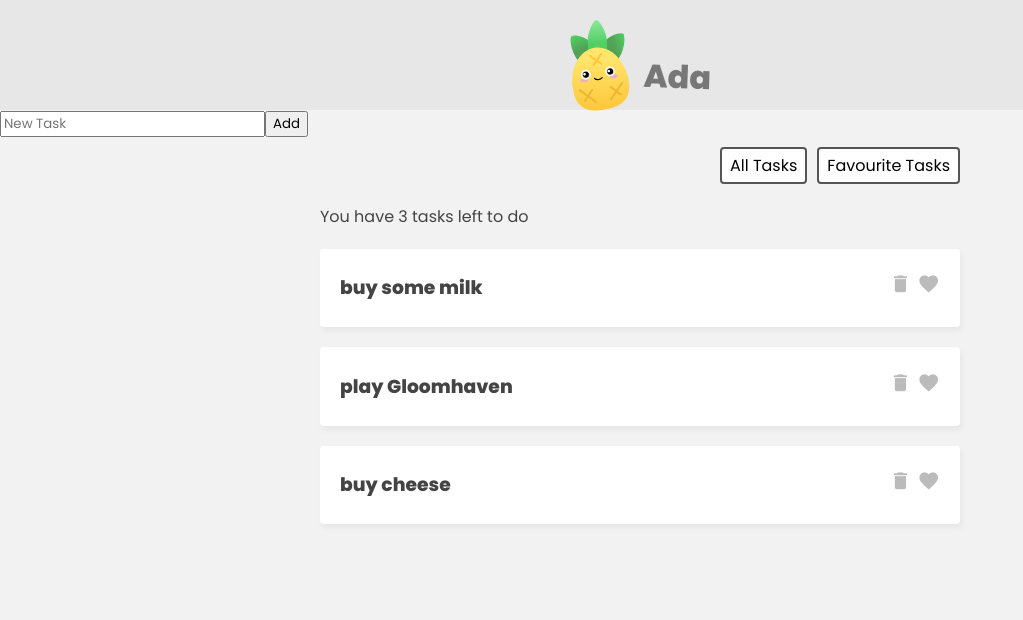
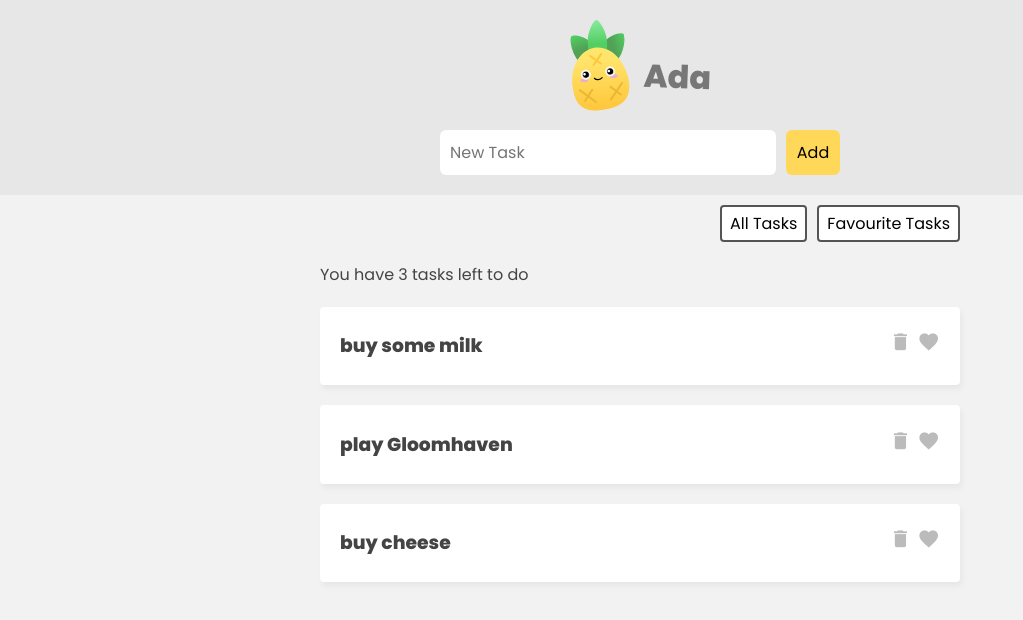
Before and after one commit to AdaN6/pinia-task, a Vue app: page / in a window 1280 px wide. Shown: the top 620 px of the page, without its empty margins (0-1023 px from the left). Built offline with nearby package versions, Linux system fonts and the light colour scheme.

Commit message:
styled new task form

```diff
--- a/src/assets/main.css
+++ b/src/assets/main.css
@@ -75,3 +75,32 @@
   cursor: pointer;
   font-size: 1em;
 }
+
+/* new task form */
+.new-task-form {
+  background: #e7e7e7;
+  padding: 20px 0;
+}
+form {
+  max-width: 400px;
+  margin: 0 auto;
+  display: grid;
+  grid-template-columns: 3fr 1fr;
+  gap: 10px;
+}
+form button {
+  background: #ffd859;
+  border: 0;
+  padding: 10px;
+  font-family: "Poppins";
+  border-radius: 6px;
+  cursor: pointer;
+  font-size: 1em;
+}
+form input {
+  border: 0;
+  padding: 10px;
+  border-radius: 6px;
+  color: #555;
+  font-size: 1em;
+}
```
